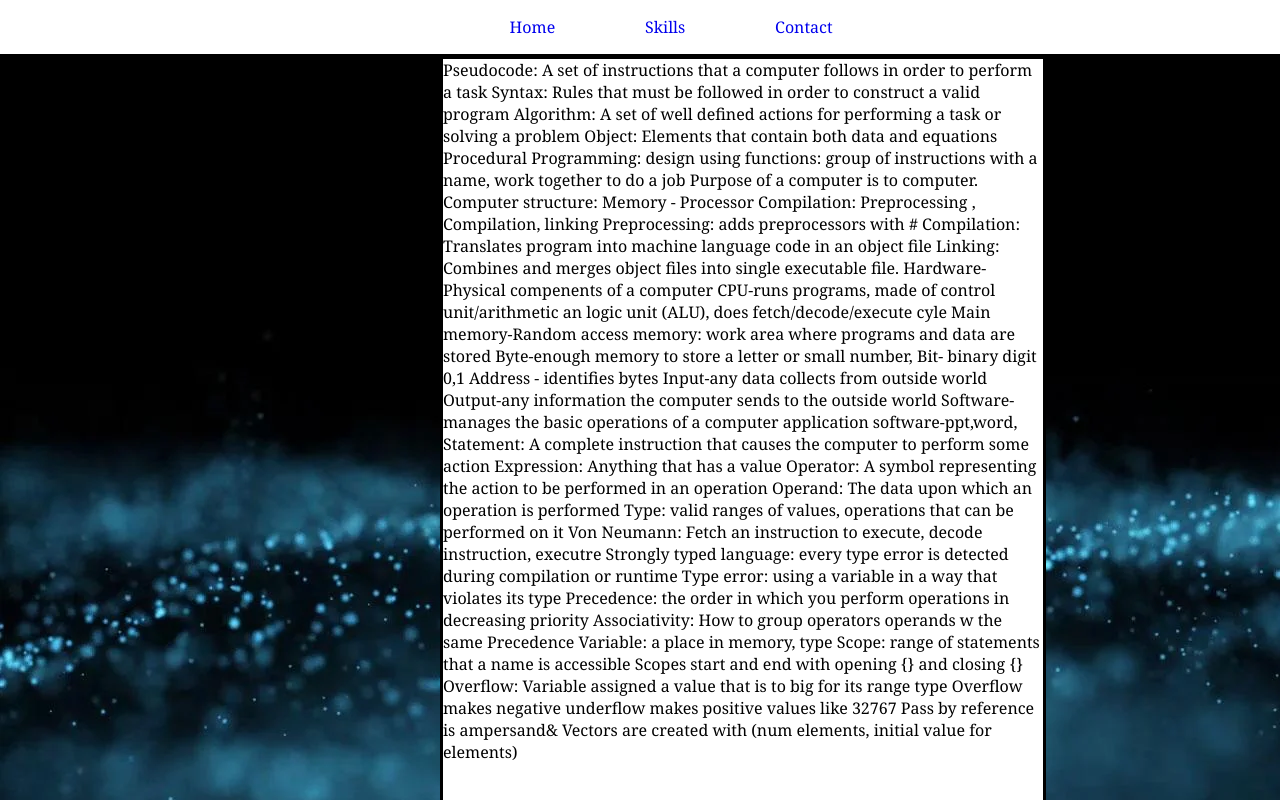
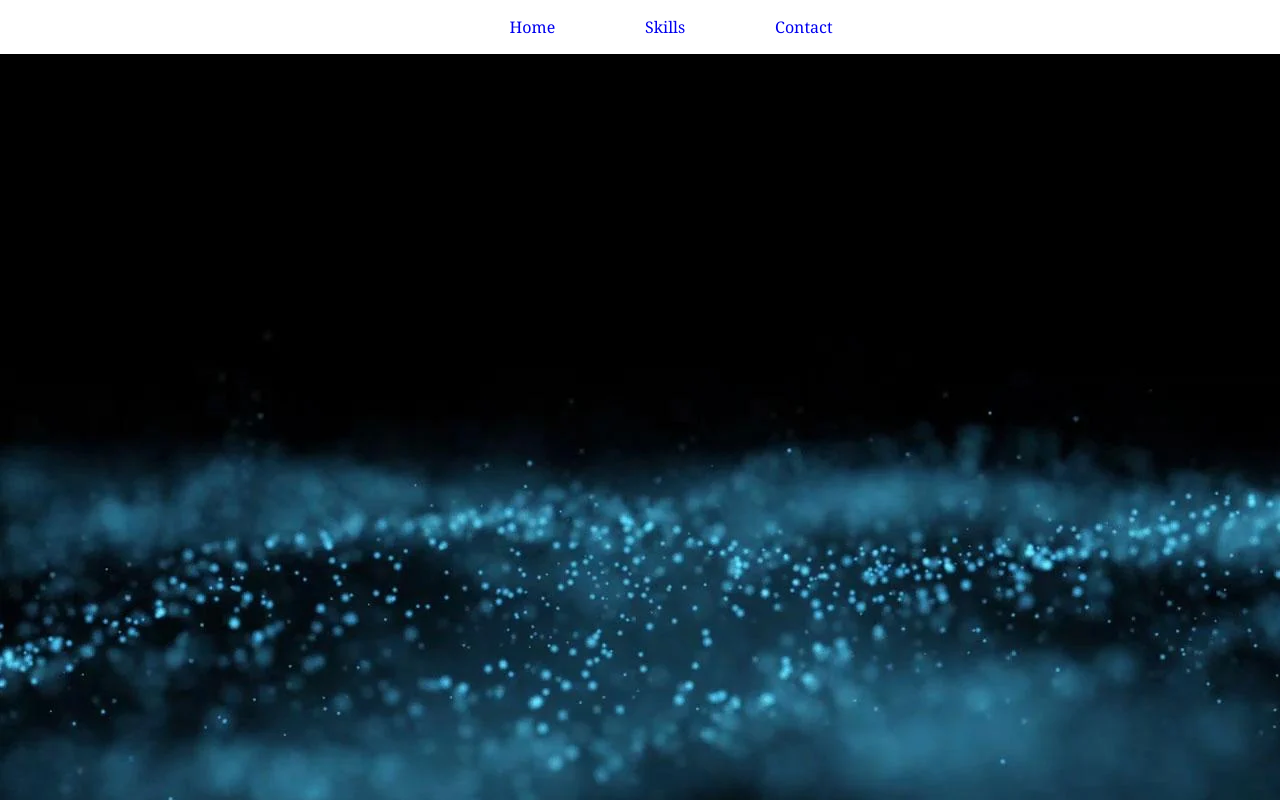
Before and after one commit to JosephAFerguson/josephaferguson.github.io, a plain HTML site: page skills.html in a window 1280 px wide. Drawn offline with Linux system fonts and the light colour scheme.

Commit message:
Add files via upload

```diff
--- a/skills.html
+++ b/skills.html
@@ -14,48 +14,5 @@
                 <li><a href="contact.html">Contact</a></li>
             </ul>
         </nav>
-        <P class="p">
-            Pseudocode: A set of instructions that a computer follows in order to perform a task
-            Syntax: Rules that must be followed in order to construct a valid program
-            Algorithm: A set of well defined actions for performing a task or solving a problem
-
-            Object: Elements that contain both data and equations
-            Procedural Programming: design using functions: group of instructions with a name, work together to do a job
-            Purpose of a computer is to computer.
-            Computer structure: Memory - Processor
-            Compilation: Preprocessing , Compilation, linking
-            Preprocessing: adds preprocessors with #
-            Compilation: Translates program into machine language code in an object file
-            Linking: Combines and merges object files into single executable file.
-
-            Hardware-Physical compenents of a computer
-            CPU-runs programs, made of control unit/arithmetic an logic unit (ALU), does fetch/decode/execute cyle
-            Main memory-Random access memory: work area where programs and data are stored
-            Byte-enough memory to store a letter or small number, Bit- binary digit 0,1
-            Address - identifies bytes
-            Input-any data collects from outside world
-            Output-any information the computer sends to the outside world
-            Software-manages the basic operations of a computer
-            application software-ppt,word,
-            Statement: A complete instruction that causes the computer to perform some action
-            Expression: Anything that has a value
-            Operator: A symbol representing the action to be performed in an operation
-            Operand: The data upon which an operation is performed
-            Type: valid ranges of values, operations that can be performed on it
-            Von Neumann: Fetch an instruction to execute, decode instruction, executre
-            Strongly typed language: every type error is detected during compilation or runtime
-            Type error: using a variable in a way that violates its type
-            Precedence: the order in which you perform operations in decreasing priority
-            Associativity: How to group operators operands w the same Precedence
-            Variable: a place in memory, type
-            Scope: range of statements that a name is accessible
-            Scopes start and end with opening {} and closing {}
-            Overflow: Variable assigned a value that is to big for its range type
-            Overflow makes negative underflow makes positive values like 32767
-            Pass by reference is ampersand&
-            Vectors are created with (num elements, initial value for elements)
-
-
-        </P>
     </body>
 </html>
```
